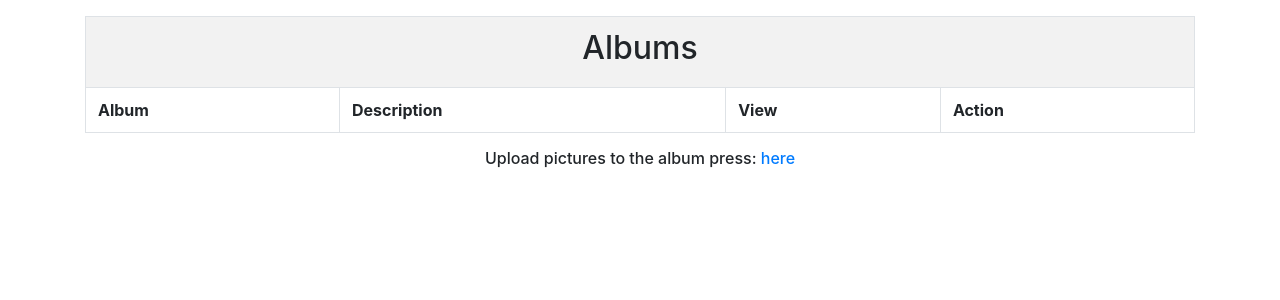
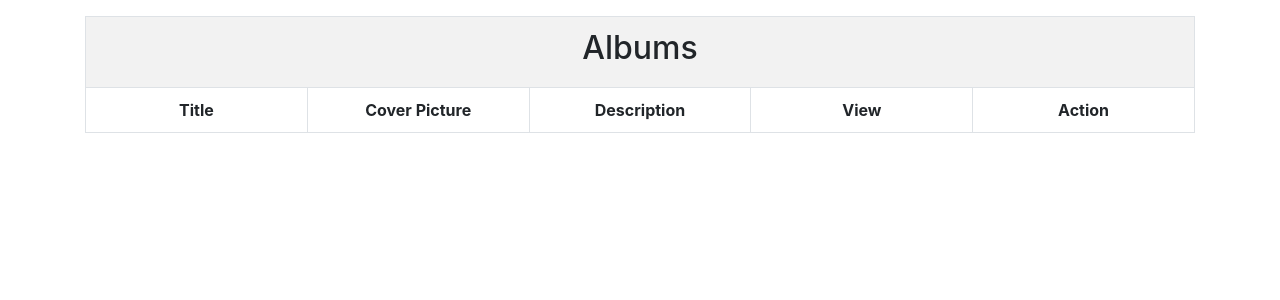
Before and after one commit to CodyBu/Photo-Album, a PHP site: page /list_albums.php in a window 1280 px wide. Shown: the part 56-356 px from the top of the page. Run offline with PHP 8.4, Linux system fonts and the light colour scheme; the visitor is signed in with stand-in values (Sample User, id 1); data that the repository does not hold is empty.

Commit message:
Add files via upload

```diff
--- a/list_albums.php
+++ b/list_albums.php
@@ -24,30 +24,32 @@
 
                     <div class = "form-group">
                         <tr>
-                            <td colspan = "4" align = "center"><h2>Albums</h2></td>
+                            <td colspan = "5" align = "center"><h2>Albums</h2></td>
                         </tr>
                     </div>
 
                     <div class = "form-group">
-                        <tr>
-                            <th>Album</th>
-                            <th>Description</th>
-                            <th>View</th>
+                        <tr align="center">
+                            <th style="width:20%">Title</th>
+                            <th style="width:20%">Cover Picture</th>
+                            <th style="width:20%">Description</th>
+                            <th style="width:20%">View</th>
                             <th colspan = '2'>Action</td>
                         </tr>
                         <form id = "albumForm" action = "view_album.php" method = "post">
                             <?php
                                 include("connection.php");
 
-                                $sql = "SELECT * FROM ALBUM WHERE User_Id = " . $_SESSION['user_id'];
+                                $sql = "SELECT * FROM ALBUM WHERE User_id = " . $_SESSION['user_id'];
 
                                 $results = mysqli_query($conn, $sql);
 
                                 while($row = mysqli_fetch_array($results)){
-                                    echo "<tr><td>"."<br><img style='height: 100px; width: 100px;' src='" . $row['Album_Cover'] . "'></td>";
-                                    echo "<td>" . $row['Album_Notes'] . "</td>";
-                                    echo "<td><input type='radio' class='btn-check' name='selected' value='" . $row['Album_Id'] . "' id='" . $row['Album_Id'] . "' onclick='submit()'><label class='btn btn-primary' for='" . $row['Album_Id'] . "'>View</label></td>";
-                                    echo "<td colspan = '2'><a href = delete-album.php?id=";echo $row[0];echo">Delete | </a>";
+                                    echo "<tr><td align = 'center'>".$row[3]."</td>";
+                                    echo "<td align = 'center'>"."<img style='height: 100px; width: 100px;' src='" . $row['Album_Cover'] . "'></td>";
+                                    echo "<td align = 'center'>" . $row['Album_Notes'] . "</td>";
+                                    echo "<td align = 'center'><input type='radio' class='btn-check' name='selected' value='" . $row['Album_Id'] . "' id='" . $row['Album_Id'] . "' onclick='submit()'><label class='btn btn-primary' for='" . $row['Album_Id'] . "'>View</label></td>";
+                                    echo "<td colspan = '2' align = 'center'><a href = delete-album.php?id=";echo $row[0];echo">Delete | </a>";
                                     echo "<a href = update-album.php?id=";echo $row[0];echo">Update</a></td></tr>";
 
                                 };
@@ -56,9 +58,7 @@
                         </form>
                     </div>
                 </table>
-                <div>
-                        <h6 align ="center">Upload pictures to the album press: <a href = "create_picture.php">here</a></h6>
-                </div>
+
         </div>
     </body>
 </html>
```
